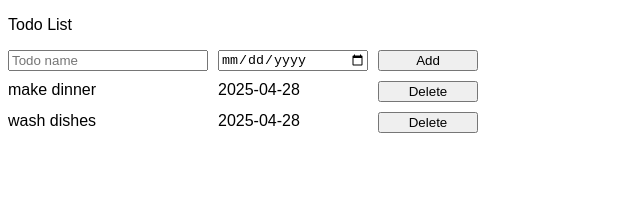
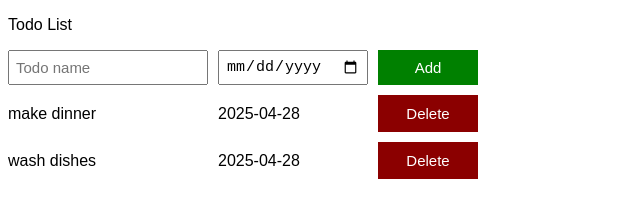
Before and after one commit to ShahriarAlamAyan/Todo-List-JS, a plain HTML site: page index.html in a window 1280 px wide. Shown: the whole page, without its empty margins (0-640 px from the left). Drawn offline with Linux system fonts and the light colour scheme.

Commit message:
improve layout

```diff
--- a/index.html
+++ b/index.html
@@ -9,9 +9,9 @@
 <body>
     <p>Todo List</p>
     <div class="todo-input-grid">
-        <input type="text" class="js-name-input" placeholder="Todo name">
-        <input type="date" class="js-dueDate-input">
-        <button onclick="addTodo()">Add</button>
+        <input type="text" class="js-name-input name-input" placeholder="Todo name">
+        <input type="date" class="js-dueDate-input due-date-input">
+        <button class="add-todo-button" onclick="addTodo()">Add</button>
 
         <div class="js-todo-list todo-gird"></div>
     </div>
--- a/script.js
+++ b/script.js
@@ -25,7 +25,7 @@ function randerTodoList() {
         const html = `
             <div>${name}</div>
             <div>${dueDate}</div>
-            <button onclick = "todoList.splice(${i}, 1);
+            <button class="delete-todo-button" onclick = "todoList.splice(${i}, 1);
             randerTodoList()">Delete </button>
             `;
         todoListHTML += html;
@@ -60,4 +60,4 @@ function addTodo() {
 }
 randerTodoList()
 
-//8:43:00 delete & due date update
+//9:06:00 delete & due date update
--- a/style.css
+++ b/style.css
@@ -6,8 +6,33 @@ body{
     display: grid;
     grid-template-columns: 200px 150px 100px;
     gap: 10px;
+    align-items: center;
 }
 
 .todo-input-grid{
     margin-bottom: 10px;
+    align-items: stretch;
 }
+
+.name-input, .due-date-input{
+    font-size: 15px;
+    padding: 6px;
+}
+
+.add-todo-button{
+    background-color: green;
+    color: white;
+    border: none;
+    font-size: 15px;
+    cursor: pointer;
+}
+
+.delete-todo-button{
+    background-color: darkred;
+    color: white;
+    border: none;
+    font-size: 15px;
+    cursor: pointer;
+    padding-top: 10px;
+    padding-bottom: 10px;
+}
```
